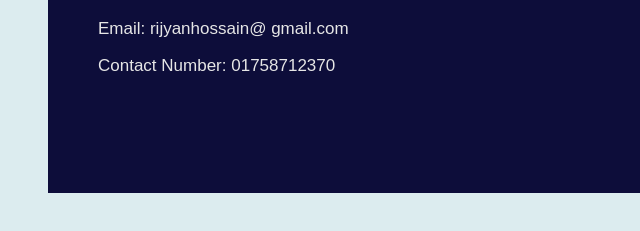
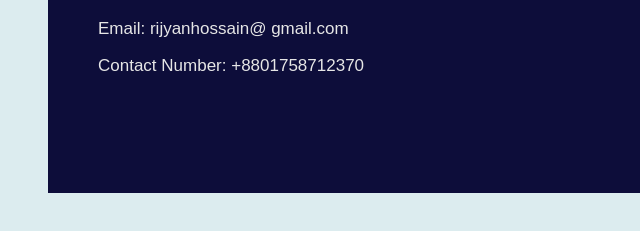
Before and after one commit to Rijwan-Hossain/codebey, a plain HTML site: page index.html in a window 1280 px wide. Shown: the part 301-532 px from the top of the page, 0-640 px from the left. Drawn offline with Linux system fonts and the light colour scheme.

Commit message:
number updated

```diff
--- a/index.html
+++ b/index.html
@@ -14,7 +14,7 @@
                 Code Bey - Rijwan Hossain's Site
             </p>
             <p style="font-size: 17px">Email: rijyanhossain@ gmail.com</p>
-            <p style="font-size: 17px">Contact Number: 01758712370</p>
+            <p style="font-size: 17px">Contact Number: +8801758712370</p>
         </div>
     </div>
 </body>
```
